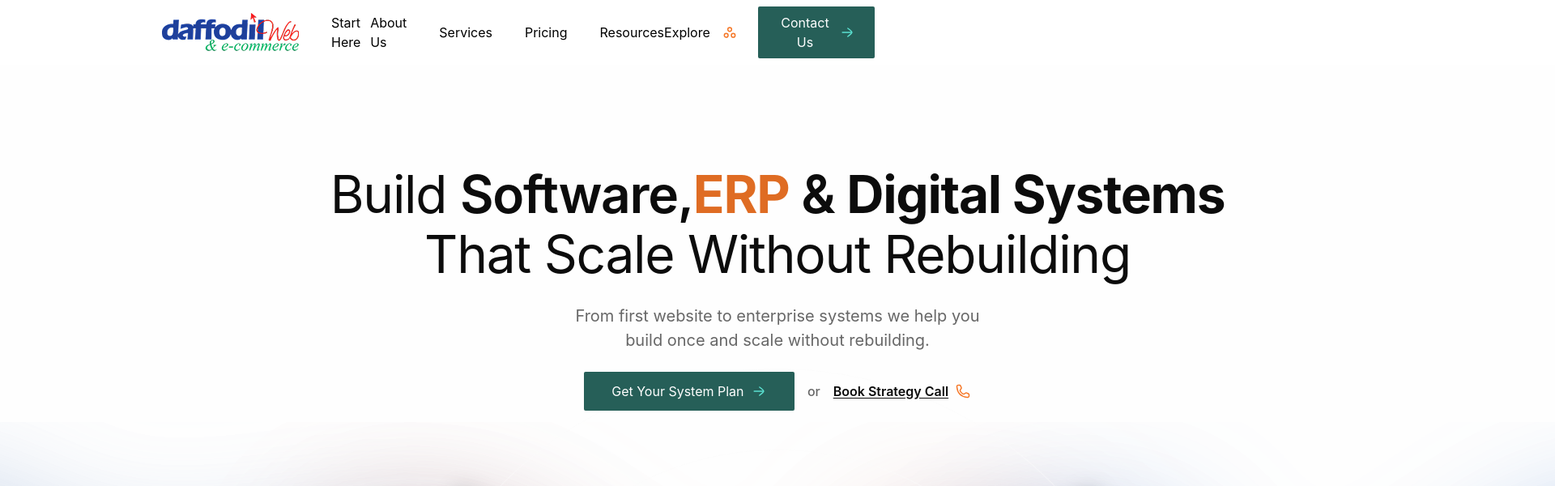
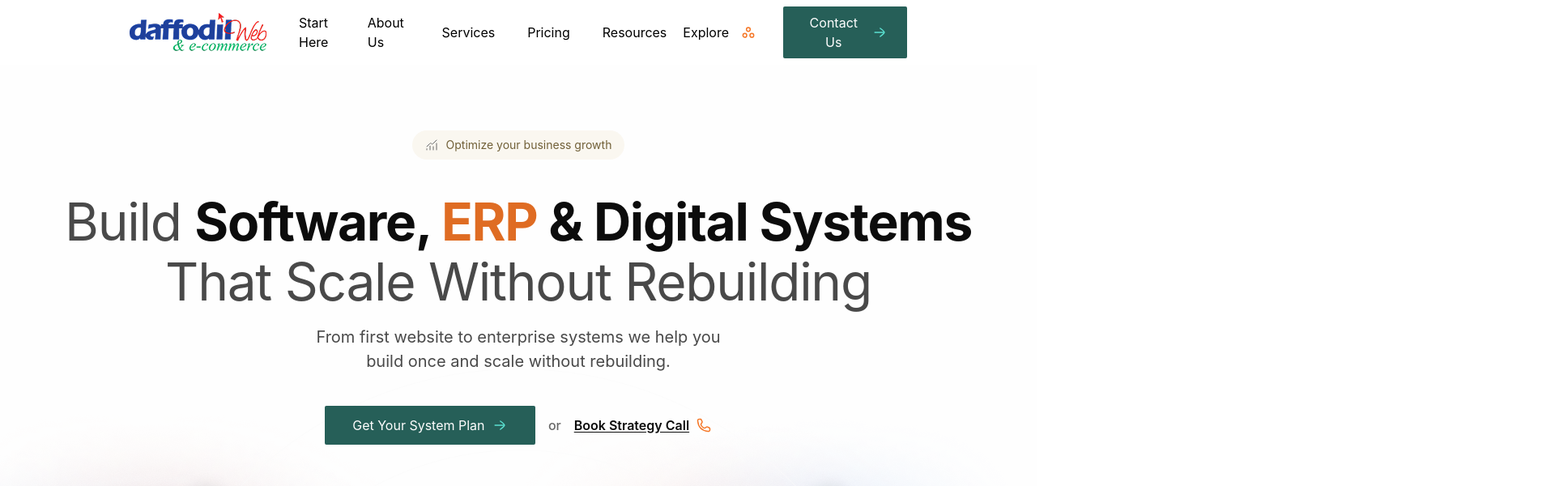
Before and after one commit to nibir404/daf-ecom, a React app in the folder frontend/: page / in a window 1280 px wide. Shown: the top 600 px of the page at 81% size, 1920 px wide, since content can reach past the window. Built offline with nearby package versions, Linux system fonts and the light colour scheme; the HTML template or start-up script is replaced by a standard one.

Commit message:
feat: implement global Tailwind CSS theme and add initial Navbar and Hero components for the homepage

```diff
--- a/frontend/src/components/layout/Navbar.jsx
+++ b/frontend/src/components/layout/Navbar.jsx
@@ -1,17 +1,17 @@
 const Navbar = () => {
   return (
-    <nav>
-      <div className='header-main flex justify-between items-center w-full bg-white/50 backdrop-blur-md !px-50 h-[80px] '>
+    <nav className="sticky top-0 z-50 w-full">
+      <div className='header-main flex justify-between items-center w-full bg-white/50 backdrop-blur-md px-6 md:px-20 lg:px-40 h-[80px]'>
         <div className='brand-logo flex items-center gap-10'>
           <img src="/Logo Container.png" alt="daf-logo" />
            <h3 className="nav-item"><a href="#">Start Here</a></h3>
         </div>
         <div className='menus '>
-          <ul className='nav-links flex justify-center items-center gap-10'>
-            <li className="nav-item"><a href="#">About Us</a></li>
-            <li className="nav-item"><a href="#">Services</a></li>
-            <li className="nav-item"><a href="#">Pricing</a></li>
-            <li className="nav-item"><a href="#">Resources</a></li>
+          <ul className='nav-links flex justify-center items-center'>
+            <li className="nav-item hover:bg-white-50 px-5 py-4 transition duration-300 ease-in-out"><a href="#">About Us</a></li>
+            <li className="nav-item hover:bg-white-50 px-5 py-4 transition duration-300 ease-in-out"><a href="#">Services</a></li>
+            <li className="nav-item hover:bg-white-50 px-5 py-4 transition duration-300 ease-in-out"><a href="#">Pricing</a></li>
+            <li className="nav-item hover:bg-white-50 px-5 py-4 transition duration-300 ease-in-out"><a href="#">Resources</a></li>
           </ul>
         </div>
         <div className='header-CTA flex items-center gap-10'>
--- a/frontend/src/components/sections/home/Hero.jsx
+++ b/frontend/src/components/sections/home/Hero.jsx
@@ -1,11 +1,16 @@
 const Hero = () => {
     return (
-        <section className="w-[1920px] h-[850px] bg-center bg-[url('/homehero.svg')] bg-no-repeat flex justify-center items-center">
-            <div className="hero-content flex flex-col items-center justify-center w-[1220px] text-center gap-6 mt-[-300px]">
-                <h1 className="text-[64px] leading-[1.15] tracking-[-0.02em] text-black-900">
-                    Build <p className="inline-block text-black-900 font-semibold">Software,<p className='inline-block text-orange-600 font-bold'> ERP </p> & <p className='inline-block text-black-900 font-bold'>Digital Systems</p>  </p> <br />That Scale Without Rebuilding
+        <section className="w-full h-[850px] bg-center bg-[url('/homepage/home-hero.png')] bg-cover bg-no-repeat flex justify-center items-center overflow-x-hidden">
+            <div className="hero-content flex flex-col items-center justify-center w-[1220px] text-center mt-[-300px]">
+                <div className="flex items-center gap-2.5 bg-gold-50 px-4 py-2.5 rounded-full mb-10">
+                    <img src="/homepage/growth.svg" alt="growth" className="w-4 h-4" />
+                    <span className="text-sm text-gold-800 font-normal leading-none">Optimize your business growth</span>
+                </div>
+
+                <h1 className="text-[64px] leading-[1.15] tracking-[-0.02em] text-black-400 mb-4">
+                    Build <span className="text-black-900 font-bold">Software, <span className='text-orange-600 font-bold'>ERP</span> & <span className='text-black-900 font-bold'>Digital Systems</span></span> <br />That Scale Without Rebuilding
                 </h1>
-                <p className="text-[20px] leading-[1.5] text-black-300">
+                <p className="text-[20px] leading-[1.5] text-black-400 mb-10">
                     From first website to enterprise systems we help you <br />build once and scale without rebuilding.
                 </p>
                 <div className='flex items-center gap-4'>
@@ -19,7 +24,6 @@ const Hero = () => {
                         <img src="/homepage/call-02.svg" alt="call-icon" />
                     </button>
                 </div>
-
             </div>
         </section>
     );
--- a/frontend/src/styles/global.css
+++ b/frontend/src/styles/global.css
@@ -1,6 +1,7 @@
 @import "tailwindcss";
 
 @theme {
+  --font-sans: "SF Pro Display", "SF Pro Text", -apple-system, BlinkMacSystemFont, "Segoe UI", Roboto, Helvetica, Arial, sans-serif, "Apple Color Emoji", "Segoe UI Emoji", "Segoe UI Symbol";
   --color-purple-10: #EFE6FD;
   --color-purple-50: #EFE6FD;
   --color-purple-100: #CEB0FA;
```
Also changed, not shown: frontend/public/homepage/auto-conversations.svg (added), frontend/public/homepage/home-hero.png (added).
